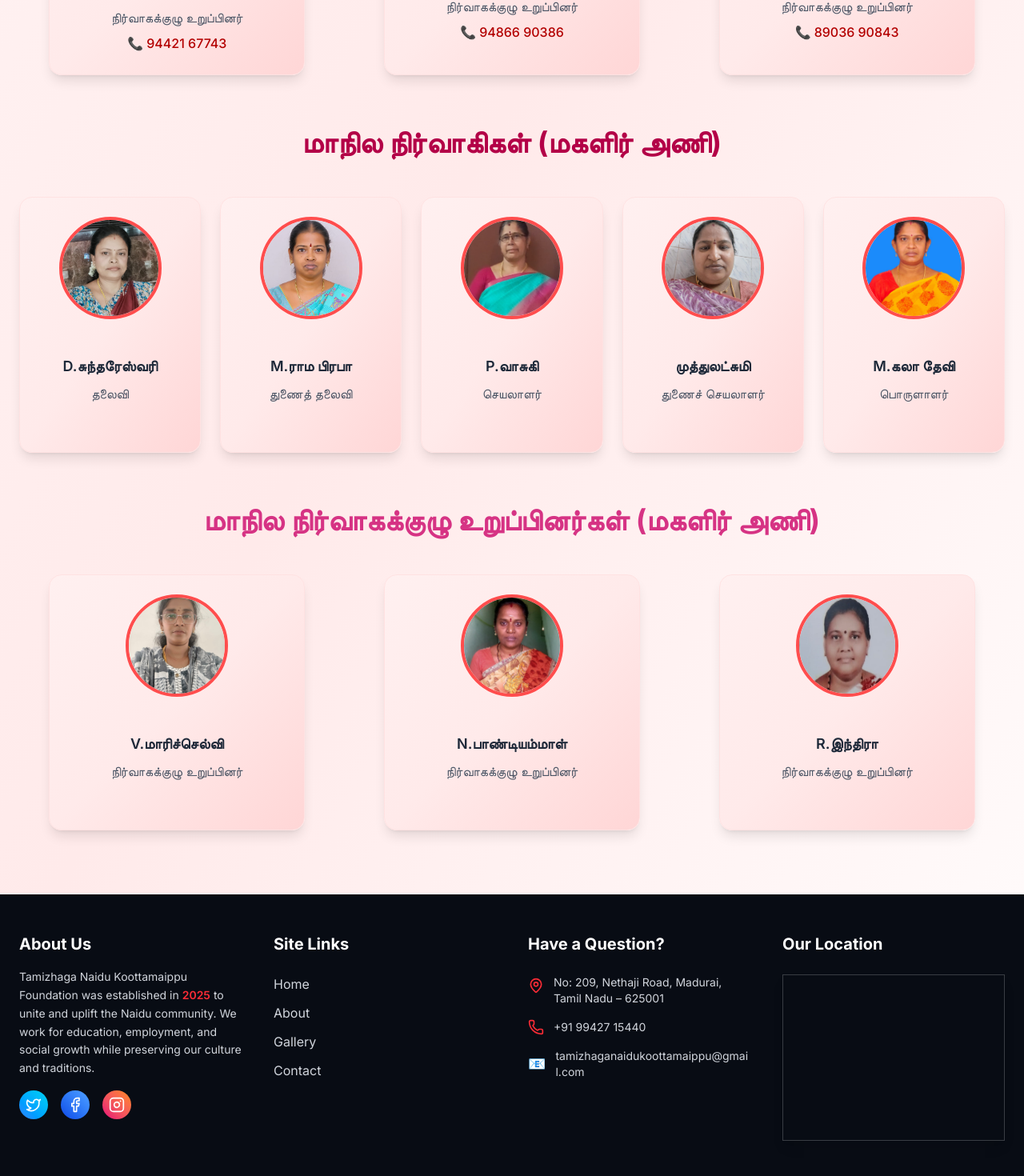
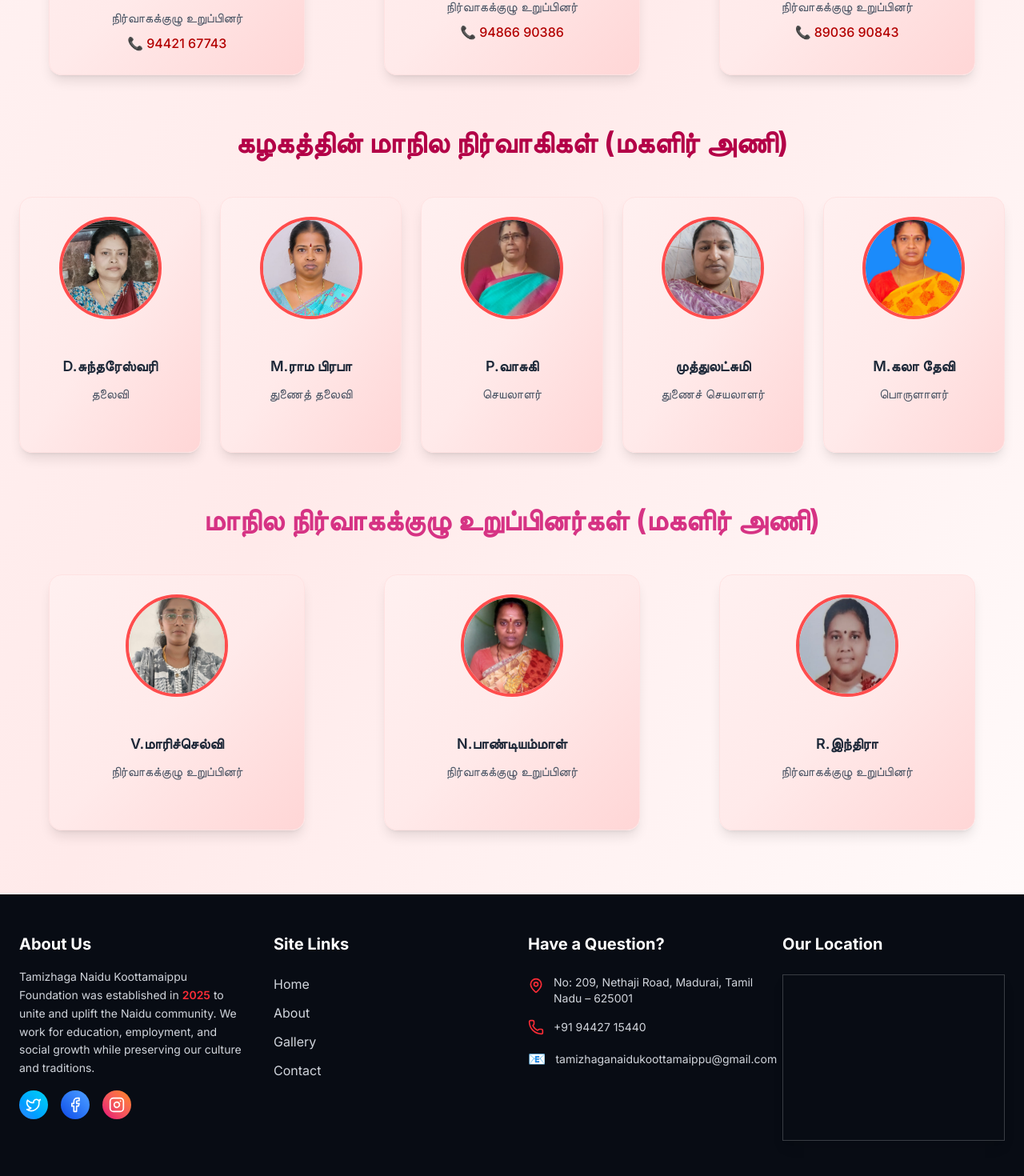
Before and after one commit to sarantrajan/nayudusangam, a React (Vite) app: page /about in a window 1280 px wide. Shown: the part 2947-4417 px from the top of the page at 80% size. Built offline with nearby package versions, Linux system fonts and the light colour scheme; grey boxes are pictures that could not be loaded.

Commit message:
footer updated

```diff
--- a/src/Components/Footer.jsx
+++ b/src/Components/Footer.jsx
@@ -81,14 +81,14 @@ export default function Footer() {
                   href="tel:+919942715440"
                   className="hover:text-white transition"
                 >
-                  +91 99427 15440
+                  +91 94427 15440
                 </a>
               </li>
               <li className="flex items-center justify-center md:justify-start">
                 <span className="text-red-500 mr-3 text-lg flex-shrink-0">📧</span>
                 <a
                   href="mailto:tamizhaganaidukoottamaippu@gmail.com"
-                  className="hover:text-white transition break-all"
+                  className="hover:text-white transition break-words"
                 >
                   tamizhaganaidukoottamaippu@gmail.com
                 </a>
@@ -96,7 +96,7 @@ export default function Footer() {
             </ul>
           </div>
 
-                    {/* 🌍 Google Map */}
+          {/* 🌍 Google Map */}
           <div>
             <h2 className="text-xl font-bold mb-6 text-white text">Our Location</h2>
             <div className="w-full h-52 boxrounded-xl overflow-hidden shadow-lg border border-white/20">
--- a/src/Components/TeamSection.jsx
+++ b/src/Components/TeamSection.jsx
@@ -128,7 +128,7 @@ export default function TeamSection() {
           transition={{ duration: 0.8 }}
           className="text-3xl sm:text-4xl font-bold text-[#b30047] mt-16 mb-12"
         >
-          மாநில நிர்வாகிகள் (மகளிர் அணி)
+          கழகத்தின் மாநில நிர்வாகிகள் (மகளிர் அணி)
         </motion.h2>
         {renderTeam(womenTeam, false, false)} {/* Use grid */}
 
```
